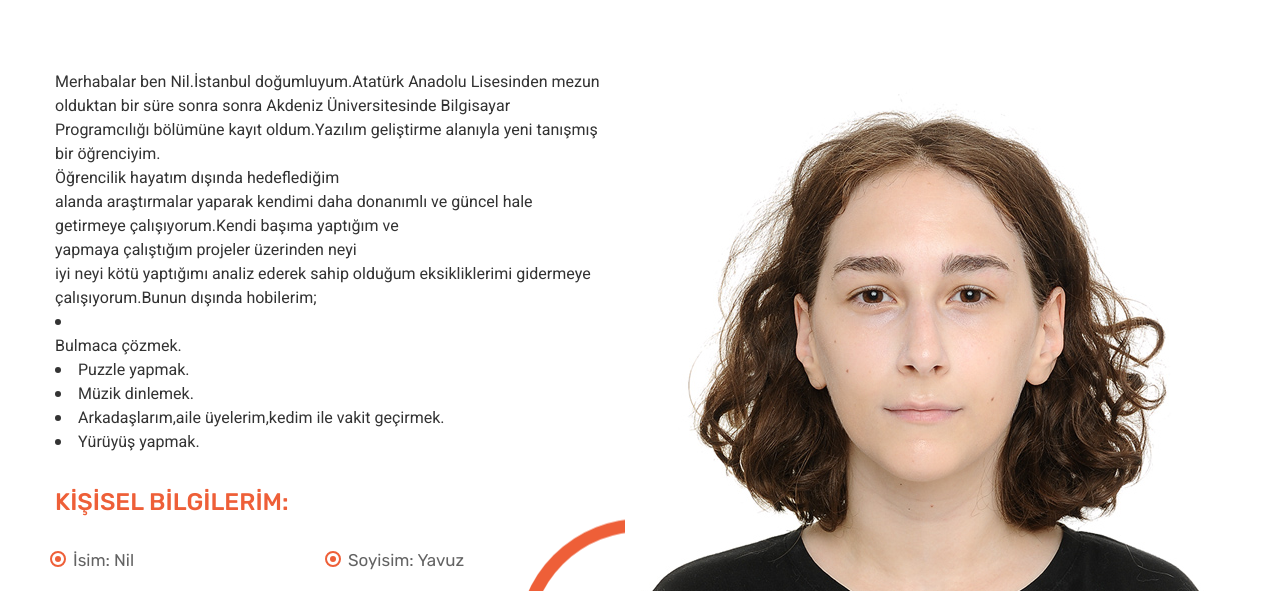
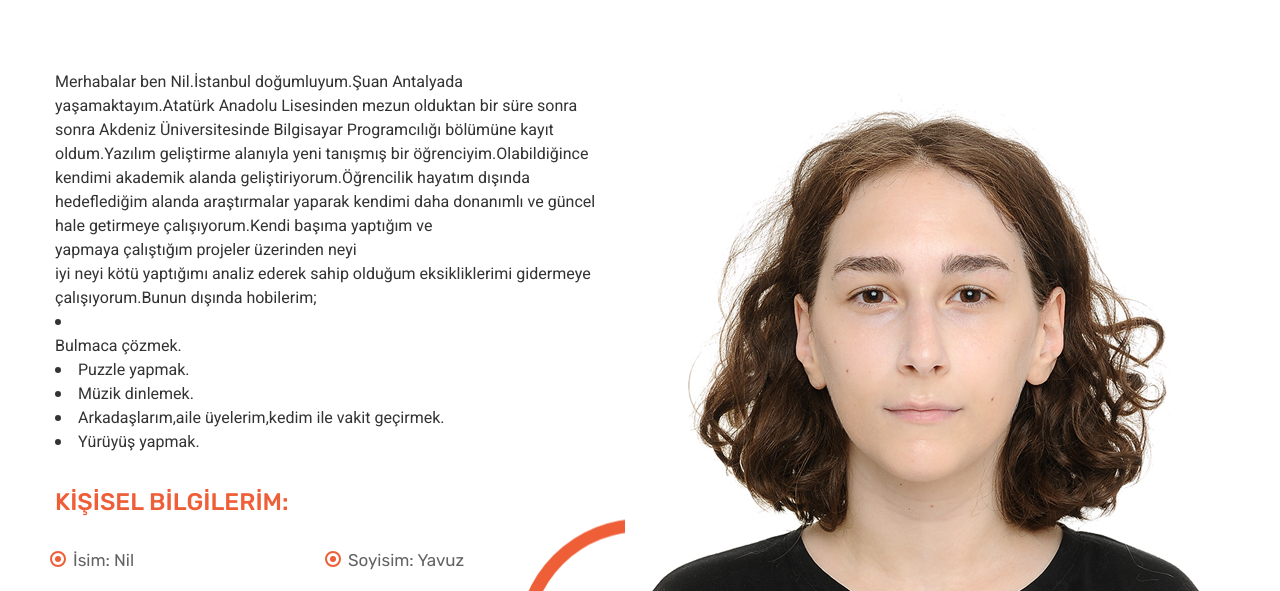
Before and after one commit to Manjushage/Manjushage.github.io, a plain HTML site: page about.html in a window 1280 px wide. Shown: the part 180-771 px from the top of the page. Drawn offline with nearby package versions, Linux system fonts and the light colour scheme.

Commit message:
Add files via upload

```diff
--- a/about.html
+++ b/about.html
@@ -199,7 +199,7 @@
           <div class="flex justify-between sm:flex-wrap sm:flex-col-reverse">
               <div class="w-full lg:max-w-[550px]">
                   <div>
-                    <span class="font-heebo font-normal text-primary dark:text-white">Merhabalar ben Nil.İstanbul doğumluyum.Atatürk Anadolu Lisesinden mezun olduktan bir süre sonra sonra Akdeniz Üniversitesinde Bilgisayar Programcılığı bölümüne kayıt oldum.Yazılım geliştirme alanıyla yeni tanışmış bir öğrenciyim.<br>Öğrencilik hayatım dışında hedeflediğim <br> alanda  araştırmalar yaparak kendimi daha donanımlı ve güncel hale getirmeye çalışıyorum.Kendi başıma yaptığım ve <br> yapmaya çalıştığım projeler üzerinden neyi <br>iyi neyi kötü yaptığımı analiz ederek sahip olduğum eksikliklerimi gidermeye çalışıyorum.Bunun dışında hobilerim;<br>
+                    <span class="font-heebo font-normal text-primary dark:text-white">Merhabalar ben Nil.İstanbul doğumluyum.Şuan Antalyada yaşamaktayım.Atatürk Anadolu Lisesinden mezun olduktan bir süre sonra sonra Akdeniz Üniversitesinde Bilgisayar Programcılığı bölümüne kayıt oldum.Yazılım geliştirme alanıyla yeni tanışmış bir öğrenciyim.Olabildiğince kendimi akademik alanda geliştiriyorum.Öğrencilik hayatım dışında hedeflediğim alanda  araştırmalar yaparak kendimi daha donanımlı ve güncel hale getirmeye çalışıyorum.Kendi başıma yaptığım ve <br> yapmaya çalıştığım projeler üzerinden neyi <br>iyi neyi kötü yaptığımı analiz ederek sahip olduğum eksikliklerimi gidermeye çalışıyorum.Bunun dışında hobilerim;<br>
                       <li>
                         <ol>Bulmaca çözmek.</ol>
                         <li>Puzzle yapmak.
```
